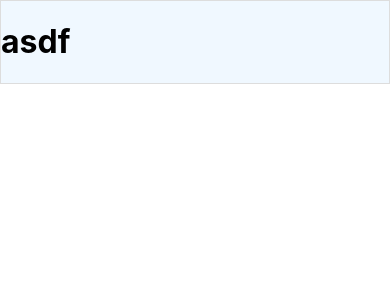
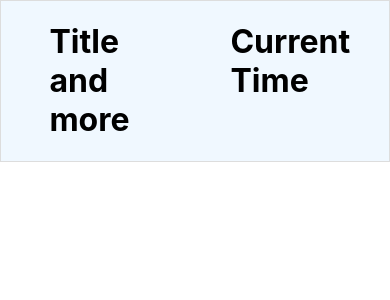
Before and after one commit to IsaacReeder/Furnitecture-Ecommerce, a React (Create React App) app in the folder new-client/: page / in a window 390 px wide. Shown: the top 300 px of the page. Built offline with nearby package versions, Linux system fonts and the light colour scheme.

Commit message:
working on responsiveness

```diff
--- a/new-client/src/components/NavBar.css
+++ b/new-client/src/components/NavBar.css
@@ -1,10 +1,22 @@
-.navbar-wrapper {
+.navbar {
     display: flex;
-}
-
-.navbar {
     flex-basis: 100%;
     min-height: 20%;
     background-color: aliceblue;
     border: 1px solid #DDD;
+    justify-content: flex-end;
 }
+
+.app-title {
+    /* flex: 2;
+    order: 2; */
+    /* margin-left: 45%; */
+    margin-left: 26%;
+}
+
+.user-time {
+    /* flex: 3;
+    order: 3; */
+    margin-left: 26%;
+    margin-right: 10%;
+}
--- a/new-client/src/components/NavBar.js
+++ b/new-client/src/components/NavBar.js
@@ -3,10 +3,9 @@ import "./NavBar.css";
 
 const NavBar = () => {
   return (
-    <div className="navbar-wrapper">
-      <div className="navbar">
-        <h1>asdf</h1>
-      </div>
+    <div className="navbar">
+      <h1 className="app-title">Title and more</h1>
+      <h1 className="user-time">Current Time</h1>
     </div>
   );
 };
```
